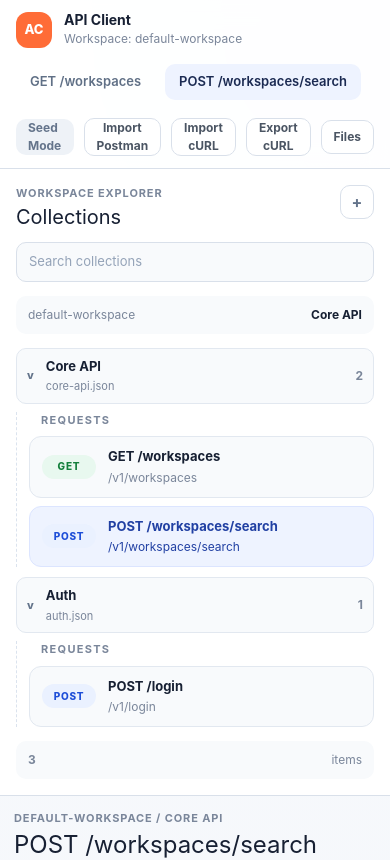
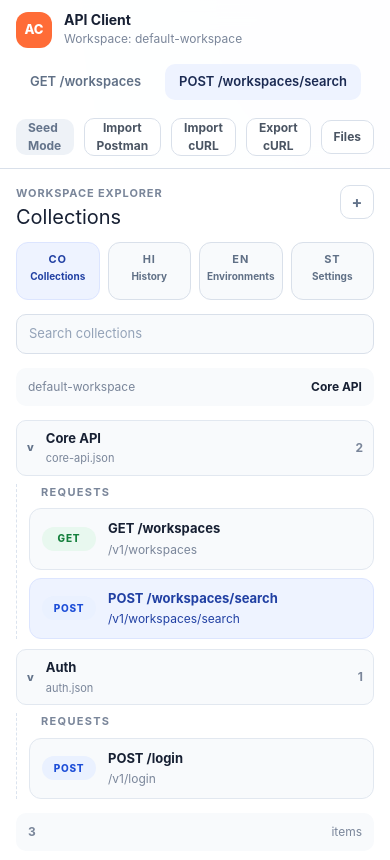
Before and after one commit to onlyCodeMaster/api-client, a React (Vite) app: page / in a window 390 px wide. Shown: the top 860 px of the page. Built offline with nearby package versions, Linux system fonts and the light colour scheme.

Commit message:
Audit responsive runtime after transport work

```diff
--- a/goal-2/tasks.md
+++ b/goal-2/tasks.md
@@ -425,11 +425,45 @@
     - `tls_verify=false` / `tls_hostname_verify=false` 属于危险调试能力，已通过显式环境变量触发，不默认关闭。
   - 自信度检查：我是否对当前实现 100% 有信心？对 Task 11 的核心边界有信心：proxy system/disabled/custom、TLS verify/hostname/https-only 配置已经真实进入 reqwest builder，HTTP 和文件传输通道均复用该 builder；配置解析、错误路径和 builder 创建有单测覆盖，全量 Rust 测试、Rust check、前端构建和 whitespace 检查均通过。剩余高级证书管理 UI 属于后续增强，不阻塞本 task。
 
-- [ ] Task 12: 大型全面检查 - debug 循环
+- [x] Task 12: 大型全面检查 - debug 循环
   - 目标：对 Task 9-11 和整体系统做第三轮全面回归。
   - 独立验证：前端构建、Rust check、全量 Rust 测试、关键 UI/运行态检查通过，并更新 prompt-to-artifact checklist。
-  - 完成内容：
-  - 自信度检查：
+  - 完成内容：完成 Task 9-11 后的第三轮大型全面检查 - debug 循环，并修复一个窄屏导航可达性问题。
+  - 检查中发现并修复的问题：
+    - `src/App.tsx` / `src/styles.css`
+      - 发现风险：在 `max-width: 980px` 下 `.workspace-nav` 被隐藏，但 Settings / History / Environments 没有窄屏替代入口；浏览器运行态 viewport 为 `599px` 时，Settings nav 元素为 `0x0`，用户无法切换到 Settings 面板。
+      - 修复方式：在 explorer panel header 下新增 `mobile-panel-switcher`，复用 `sidebarPanels` 渲染 Collections / History / Environments / Settings；CSS 默认隐藏，仅在窄屏显示。
+      - 效果：窄屏下可打开 Settings，proxy/TLS 说明和 Bridge Events 面板可见；Files 面板仍可从顶部入口打开。
+  - 第三轮 prompt-to-artifact 检查表：
+    - 前端 UI - 请求编辑器：`src/App.tsx` method select、URL input、Save / Send 仍存在；浏览器 DOM 运行态确认 `API Client`、`Send` 可见。
+    - 前端 UI - Header / Query / Body 表单：`src/App.tsx` 的 Params / Headers / Body / Auth tabs 仍存在；浏览器运行态主工作台可见。
+    - 前端 UI - 响应查看器：`src/App.tsx` response tabs、summary、body/header/timeline 结构仍在；前端 build 通过。
+    - 前端 UI - 历史记录 / 环境变量 / Collection 管理：`src/App.tsx` side panel 和 workspace modes 仍映射到 `history`、`environments`、`collections`；新增移动 switcher 后窄屏不再丢入口。
+    - 前端 UI - 设置页面：`src/App.tsx` Settings workspace panel 存在；浏览器运行态通过移动 switcher 打开后确认 `Local Runtime Overview`、`Frontend / Backend Channel`、`proxy=system|disabled|custom`、`tls_verify`、`tls_hostname_verify`、`https_only` 可见。
+    - Tauri Bridge：`src-tauri/src/lib.rs` command 注册、`src-tauri/src/commands.rs` event emit、`src/lib/tauri.ts` invoke/listen 类型仍在；`rg` 与构建通过。
+    - Rust Core - 文件上传下载：`upload_file` / `download_file` command、models、frontend invoke、Files panel 和 Rust core 实现均存在；浏览器运行态确认 `Upload Active Request` 和 `Download to Path` 可见。
+    - Rust Core - Cookie 管理：`load_cookie_header`、`store_set_cookie_headers`、`Set-Cookie` 存储和 `Cookie` 注入在 `storage.rs` / `http.rs` 中存在；storage 和 HTTP 集成测试覆盖。
+    - Rust Core - Proxy / TLS：`transport::build_client` 被 `http.rs`、upload、download 调用；`transport::tests::` 覆盖 system / disabled / custom proxy 和 TLS 配置。
+    - Rust Core - cURL / Postman：`curl::tests::` 和 `postman::tests::` 分别通过，导入导出链路未回归。
+    - 本地数据层 - SQLite / JSON / Keychain：SQLite history/cookie schema 与 tests 通过；JSON collection/environment 读写仍通过 storage tests；Keychain secret UI 和 command 仍存在。
+    - 仍未完成的后续缺口：YAML environment 文件解析、本地缓存、应用级日志仍未实现，分别由 Task 13 和 Task 14 处理；因此不能标记整体 goal 完成。
+  - 验证结果：
+    - `cargo fmt --manifest-path src-tauri/Cargo.toml --check` 通过。
+    - `cargo check --manifest-path src-tauri/Cargo.toml` 通过。
+    - `npm run build` 通过，产物包含 `dist/index.html`、`dist/assets/index-Ksj6H0MM.css`、`dist/assets/index-woOLTTUo.js`。
+    - `cargo test --manifest-path src-tauri/Cargo.toml file_transfer::tests::` 通过，3 个 file transfer 测试成功。
+    - `cargo test --manifest-path src-tauri/Cargo.toml storage::tests::` 通过，6 个 storage 测试成功。
+    - `cargo test --manifest-path src-tauri/Cargo.toml transport::tests::` 通过，4 个 transport 测试成功。
+    - `cargo test --manifest-path src-tauri/Cargo.toml curl::tests::` 通过，3 个 cURL 测试成功。
+    - `cargo test --manifest-path src-tauri/Cargo.toml postman::tests::` 通过，3 个 Postman 测试成功。
+    - `cargo test --manifest-path src-tauri/Cargo.toml` 提权运行通过，20 个 Rust 测试成功，包含本地 HTTP 集成测试。
+    - `git diff --check` 通过。
+    - `npm run dev` 启动后用 in-app browser 打开 `http://localhost:1420/`，确认主工作台、Files 面板、移动 panel switcher、Settings proxy/TLS 文案和 Bridge Events 面板可见，控制台 error 日志为空。
+    - 运行态检查后执行 `pkill -f "npm run dev"`，`curl -s http://localhost:1420` 返回连接失败，确认 dev server 未继续占用端口。
+  - 调试记录：
+    - 曾尝试用单条 `cargo test ... curl::tests:: postman::tests::` 同时过滤两个模块，Cargo 不支持多个 TESTNAME 参数；已分开重跑并通过，确认为命令格式问题而非代码失败。
+    - Playwright click 在窄屏下偶发 CDP evaluate timeout；改用 DOM CUA 和页面内只读 evaluate 确认实际 DOM 与可见入口，并发现/修复真实窄屏导航缺口。
+  - 自信度检查：我是否对当前实现 100% 有信心？对 Task 12 的检查和修复范围有信心：本轮全面覆盖 Task 9-11 的核心实现、构建、模块测试、全量 Rust 测试、浏览器运行态和窄屏可达性，并修复了实际发现的 Settings 窄屏不可达问题。整体 goal 仍未完成，因为 YAML、缓存和日志仍是明确后续任务。
 
 - [ ] Task 13: 补齐 YAML 环境文件支持
   - 目标：支持 JSON/YAML environment 文件读取和保存，避免 `local.yaml` 只是 UI seed 文案。
--- a/src/App.tsx
+++ b/src/App.tsx
@@ -677,6 +677,22 @@ export default function App() {
             </button>
           </div>
 
+          <div className="mobile-panel-switcher" aria-label="Workspace sections">
+            {sidebarPanels.map((panel) => (
+              <button
+                key={panel.key}
+                type="button"
+                className={`mobile-panel-switcher__item ${
+                  activeSidebarPanel === panel.key ? "is-active" : ""
+                }`}
+                onClick={() => setActiveSidebarPanel(panel.key)}
+              >
+                <strong>{panel.short}</strong>
+                <span>{panel.label}</span>
+              </button>
+            ))}
+          </div>
+
           <input
             className="sidebar__search-input"
             placeholder={`Search ${activePanelMeta.label.toLowerCase()}`}
--- a/src/styles.css
+++ b/src/styles.css
@@ -239,6 +239,10 @@ button {
 
 .workspace-nav__item.is-active strong {
   background: #ff6c37;
+}
+
+.mobile-panel-switcher {
+  display: none;
 }
 
 .workspace-nav__footer {
@@ -1430,6 +1434,43 @@ button {
     display: none;
   }
 
+  .mobile-panel-switcher {
+    display: grid;
+    grid-template-columns: repeat(4, minmax(0, 1fr));
+    gap: 8px;
+  }
+
+  .mobile-panel-switcher__item {
+    display: flex;
+    flex-direction: column;
+    align-items: center;
+    gap: 4px;
+    min-height: 58px;
+    padding: 8px 6px;
+    border: 1px solid #d9e0ea;
+    border-radius: 12px;
+    background: #f8fafc;
+    color: #607086;
+    text-align: center;
+  }
+
+  .mobile-panel-switcher__item strong {
+    font-size: 11px;
+    letter-spacing: 0.08em;
+  }
+
+  .mobile-panel-switcher__item span {
+    font-size: 10px;
+    font-weight: 700;
+    line-height: 1.1;
+  }
+
+  .mobile-panel-switcher__item.is-active {
+    border-color: #dce5ff;
+    background: #eef3ff;
+    color: #2140a3;
+  }
+
   .explorer-panel {
     border-right: 0;
     border-bottom: 1px solid #d9e0ea;
```
